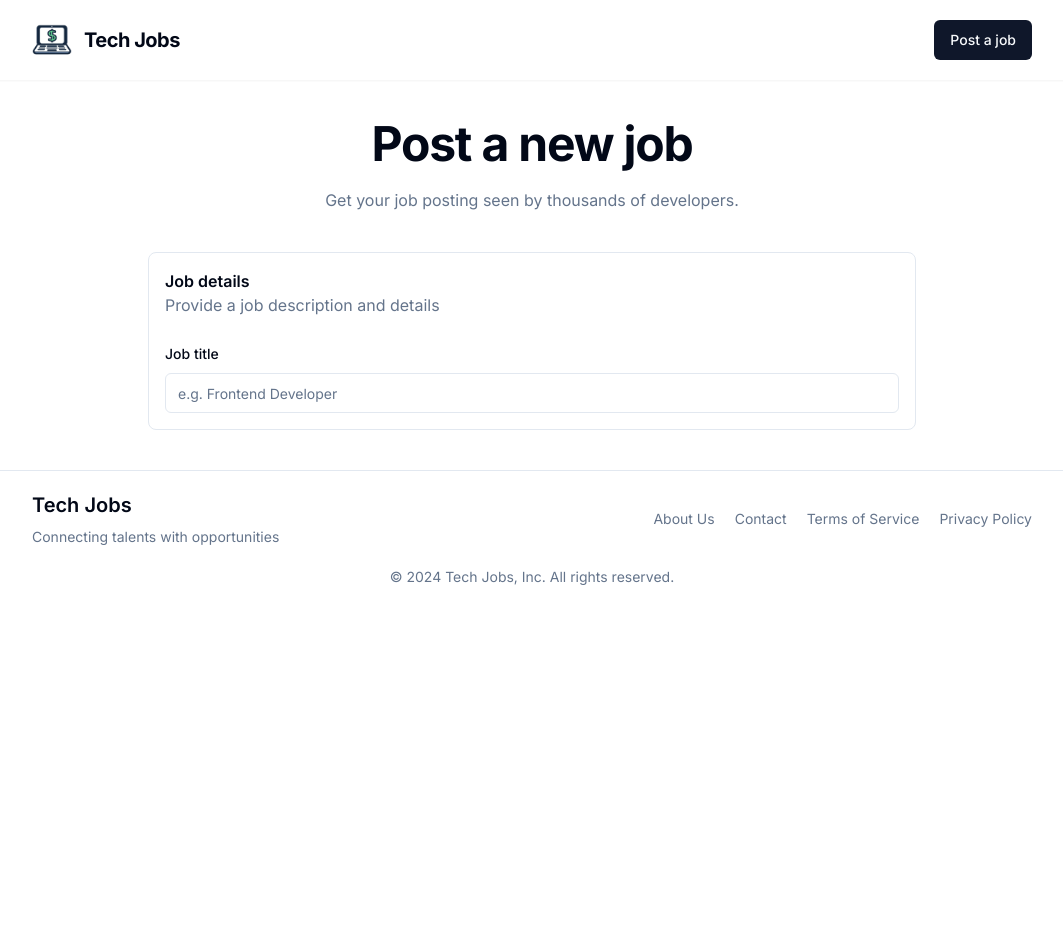
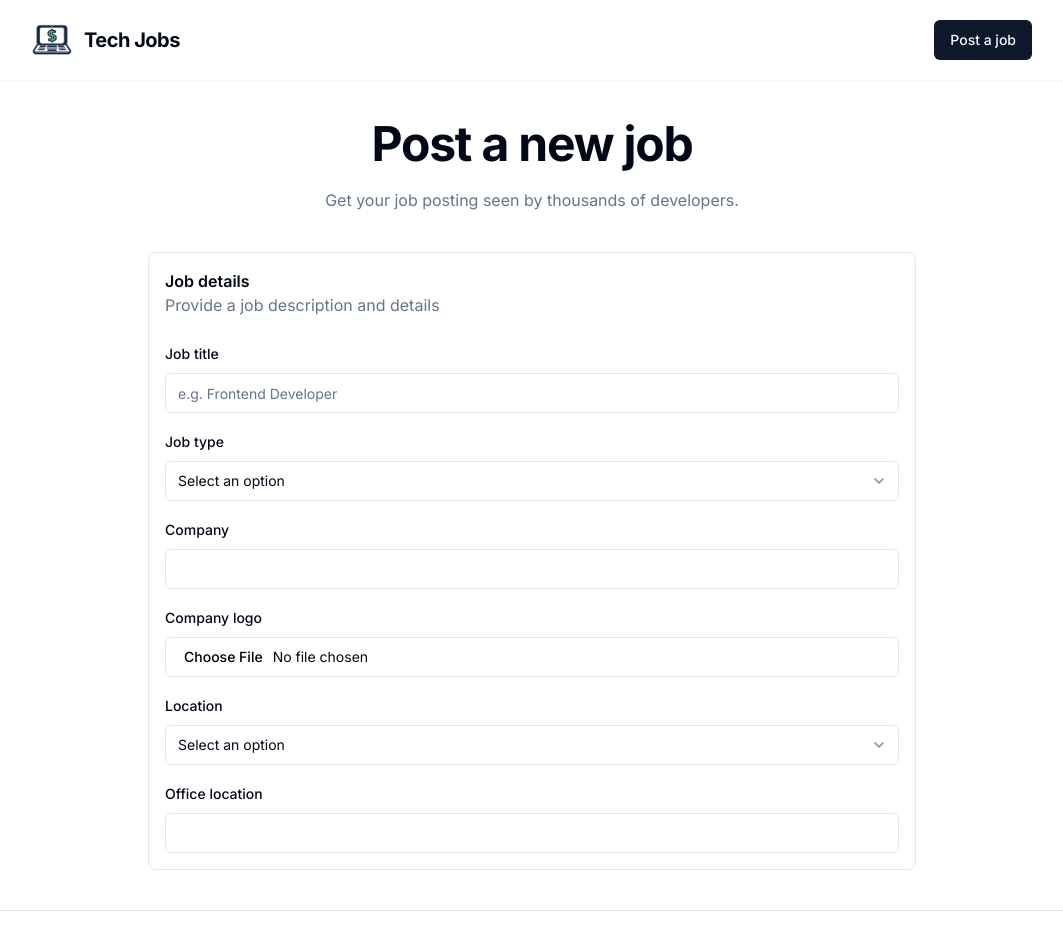
Before and after one commit to dan-yates1/nextjs-job-board, a Next.js app: page /jobs/new in a window 1280 px wide. Shown: the top 935 px of the page, without its empty margins (108-1171 px from the left). Before the commit the page ends 800 px from the top, so only its background shows below. Built offline with nearby package versions, Linux system fonts and the light colour scheme.

Commit message:
created new job form and custom location search input

```diff
--- a/src/app/jobs/new/NewJobForm.tsx
+++ b/src/app/jobs/new/NewJobForm.tsx
@@ -13,6 +13,9 @@ import { createJobSchema, CreateJobValues } from "@/lib/validation";
 import { useForm } from "react-hook-form";
 import { zodResolver } from "@hookform/resolvers/zod";
 import { Input } from "@/components/ui/input";
+import Select from "@/components/ui/select";
+import { jobTypes, locationTypes } from "@/lib/job-types";
+import LocationInput from "@/components/LocationInput";
 
 export default function NewJobForm() {
   const form = useForm<CreateJobValues>({
@@ -67,6 +70,105 @@ export default function NewJobForm() {
                 </FormItem>
               )}
             />
+
+            <FormField
+              control={control}
+              name="type"
+              render={({ field }) => (
+                <FormItem>
+                  <FormLabel>Job type</FormLabel>
+                  <FormControl>
+                    <Select {...field} defaultValue="">
+                      <option value="" hidden>
+                        Select an option
+                      </option>
+                      {jobTypes.map((jobType) => (
+                        <option key={jobType} value={jobType}>
+                          {jobType}
+                        </option>
+                      ))}
+                    </Select>
+                  </FormControl>
+                  <FormMessage />
+                </FormItem>
+              )}
+            />
+
+            <FormField
+              control={control}
+              name="companyName"
+              render={({ field }) => (
+                <FormItem>
+                  <FormLabel>Company</FormLabel>
+                  <FormControl>
+                    <Input {...field} />
+                  </FormControl>
+                  <FormMessage />
+                </FormItem>
+              )}
+            />
+
+            <FormField
+              control={control}
+              name="companyLogo"
+              render={({ field: { value, ...fieldValues } }) => (
+                <FormItem>
+                  <FormLabel>Company logo</FormLabel>
+                  <FormControl>
+                    <Input
+                      {...fieldValues}
+                      type="file"
+                      accept="image/*"
+                      onChange={(e) => {
+                        const file = e.target.files?.[0];
+                        fieldValues.onChange(file);
+                      }}
+                    />
+                  </FormControl>
+                  <FormMessage />
+                </FormItem>
+              )}
+            />
+
+            <FormField
+              control={control}
+              name="location"
+              render={({ field }) => (
+                <FormItem>
+                  <FormLabel>Location</FormLabel>
+                  <FormControl>
+                    <Select {...field} defaultValue="">
+                      <option value="" hidden>
+                        Select an option
+                      </option>
+                      {locationTypes.map((locationTypes) => (
+                        <option key={locationTypes} value={locationTypes}>
+                          {locationTypes}
+                        </option>
+                      ))}
+                    </Select>
+                  </FormControl>
+                  <FormMessage />
+                </FormItem>
+              )}
+            />
+
+            <FormField
+              control={control}
+              name="location"
+              render={({ field }) => (
+                <FormItem>
+                  <FormLabel>Office location</FormLabel>
+                  <FormControl>
+                    <LocationInput
+                      onLocationSelected={field.onChange}
+                      ref={field.ref}
+                    />
+                  </FormControl>
+                  <FormMessage />
+                </FormItem>
+              )}
+            />
           </form>
         </Form>
       </div>
--- /dev/null
+++ b/src/components/LocationInput.tsx
@@ -0,0 +1,32 @@
+import { forwardRef, useMemo, useState } from "react";
+import { Input } from "./ui/input";
+import citiesList from "@/lib/cities-list";
+
+interface LocationInputProps
+  extends React.InputHTMLAttributes<HTMLInputElement> {
+  onLocationSelected: (location: string) => void;
+}
+
+export default forwardRef<HTMLInputElement, LocationInputProps>(
+  function LocationInput({ onLocationSelected, ...props }, ref) {
+    const [locationSearchInput, setLocationSearchInput] = useState("");
+
+    const cities = useMemo(() => {
+      if (!locationSearchInput.trim()) return [];
+
+      const searchWords = locationSearchInput.split(" ");
+
+      return citiesList
+        .map((city) => `${city.name}, ${city.subcountry}, ${city.country}`)
+        .filter(
+          (city) =>
+            city.toLowerCase().startsWith(searchWords[0].toLowerCase()) &&
+            searchWords.every((word) =>
+              city.toLowerCase().includes(word.toLowerCase())
+            )
+        );
+    }, [locationSearchInput]);
+
+    return <Input {...props} ref={ref} />;
+  }
+);
```
